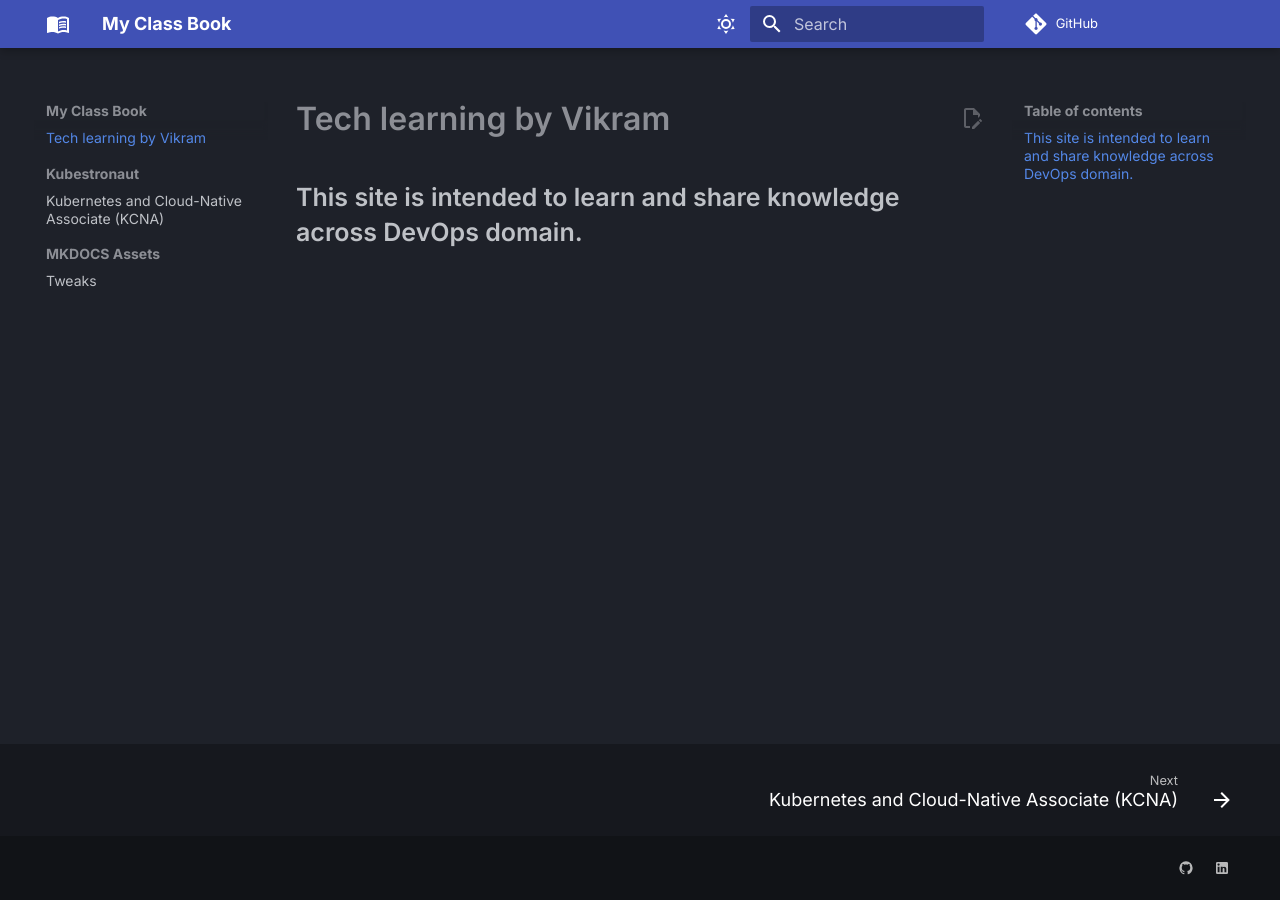
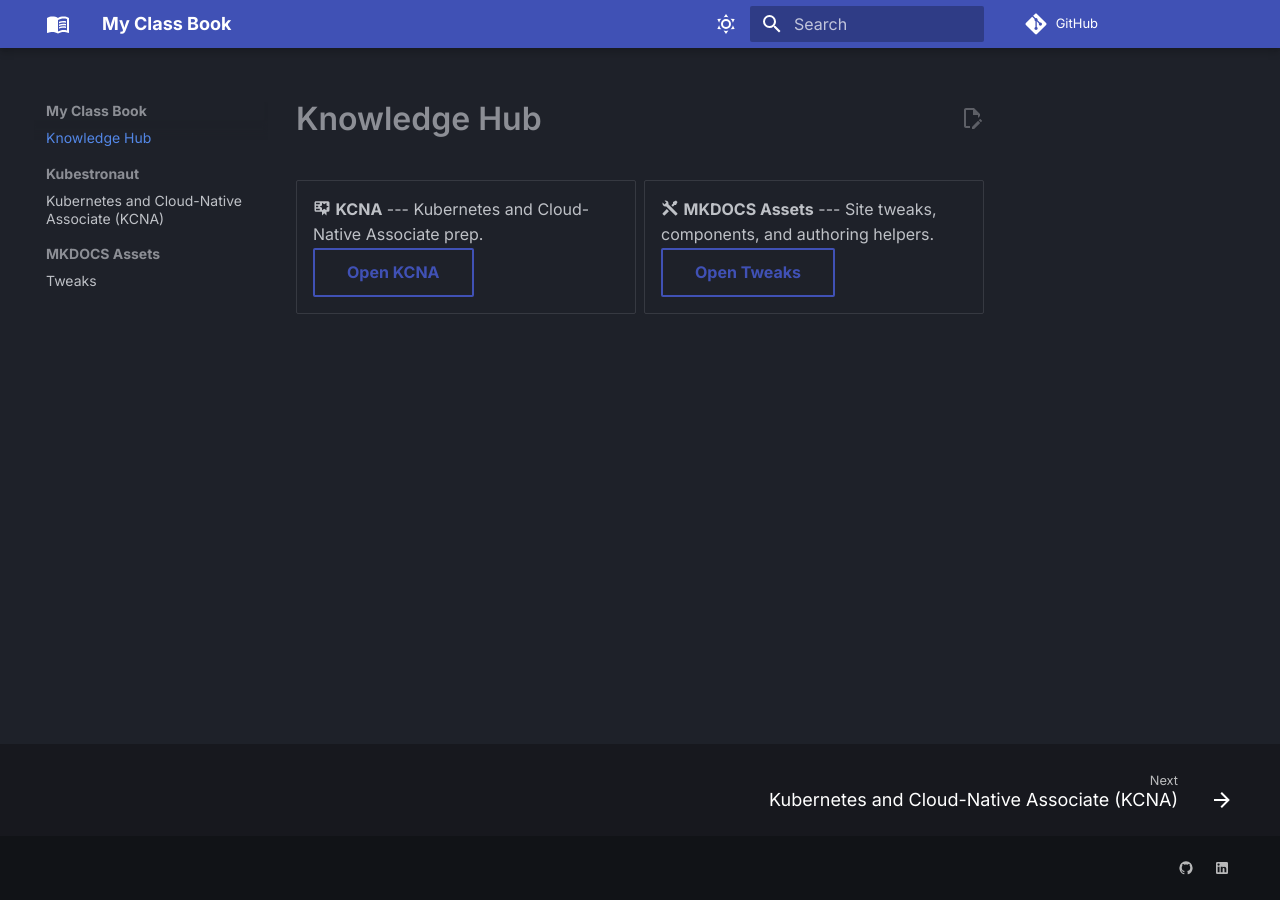
Before and after one commit to vikrampruthvi5/TechDocs, an MkDocs documentation site: the page built from docs/index.md, in a window 1280 px wide. Built offline with MkDocs 1.6.1 and Material for MkDocs 9.7.7, drawn with Linux system fonts in a browser that asks for light colours.

Commit message:
Initial docs commit

```diff
--- /dev/null
+++ b/docs/assets/css/dashboard.css
@@ -0,0 +1,17 @@
+/* Big KPI numbers */
+.kpi .kpi-number {
+  font-size: 2.2rem;
+  font-weight: 700;
+  line-height: 1.1;
+  letter-spacing: -0.02em;
+}
+
+/* Slightly denser compact cards section */
+.compact .md-typeset h3,
+.compact .md-typeset h4 {
+  margin-top: .4rem;
+}
+.compact .md-card {
+  padding-top: .65rem;
+  padding-bottom: .75rem;
+}
--- a/docs/index.md
+++ b/docs/index.md
@@ -1,3 +1,19 @@
-# Tech learning by Vikram
+---
+title: "Knowledge Hub"
+summary: "Jump to sections, quick actions, and recent updates."
+---
 
-## This site is intended to learn and share knowledge across DevOps domain.
+<div class="grid cards" markdown>
+
+-   :material-certificate: **KCNA**
+    ---
+    Kubernetes and Cloud-Native Associate prep.
+    <br>
+    [Open KCNA](Kubestronaut/KCNA.md){ .md-button }
+
+-   :material-tools: **MKDOCS Assets**
+    ---
+    Site tweaks, components, and authoring helpers.
+    <br>
+    [Open Tweaks](MKDOCS%20Assets/tweaks.md){ .md-button }
+</div>
--- a/mkdocs.yml
+++ b/mkdocs.yml
@@ -14,6 +14,7 @@ theme:
   icon:
     logo: material/book-open-variant
   features:
+    - content.tabs.link      # linkable tabs (adds a tiny link icon)
     - navigation.instant
     - navigation.sections
     - navigation.tracking
@@ -59,6 +60,16 @@ plugins:
       fallback_to_build_date: true
 
 markdown_extensions:
+  - attr_list
+  - md_in_html
+  - admonition
+  - pymdownx.details
+  - pymdownx.tabbed
+  - pymdownx.highlight
+  - pymdownx.details     # <-- needed for collapsible blocks
+  - pymdownx.superfences # good for code blocks inside
+  - pymdownx.tabbed:
+      alternate_style: true   # Material-styled tabs
   - toc:
       permalink: true
   - admonition
@@ -76,5 +87,6 @@ markdown_extensions:
 
 extra_css:
   - assets/css/corporate.css
+  - assets/css/dashboard.css
 extra_javascript:
   - https://cdn.jsdelivr.net/npm/mermaid@10/dist/mermaid.min.js
```
Also changed, not shown: docs/MKDOCS Assets/tweaks.md (+100 -2 lines), 1 other file.
